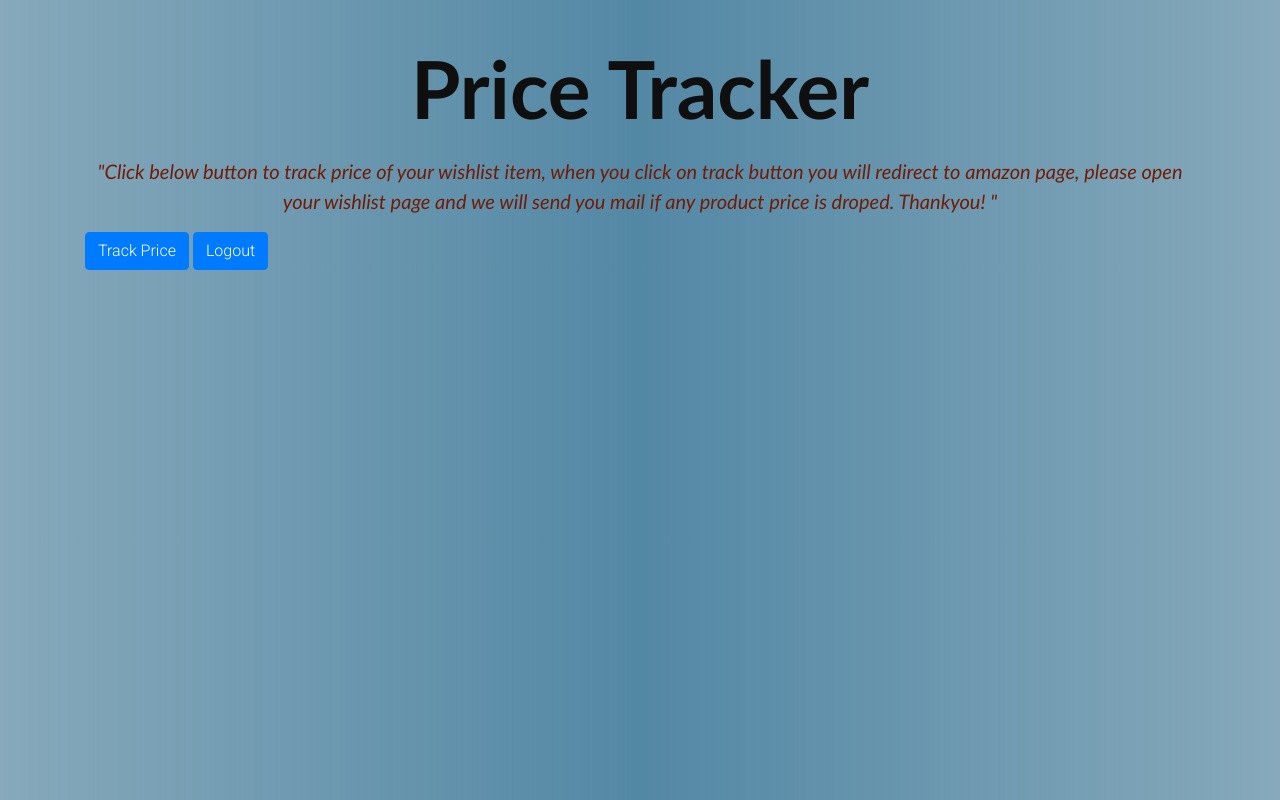
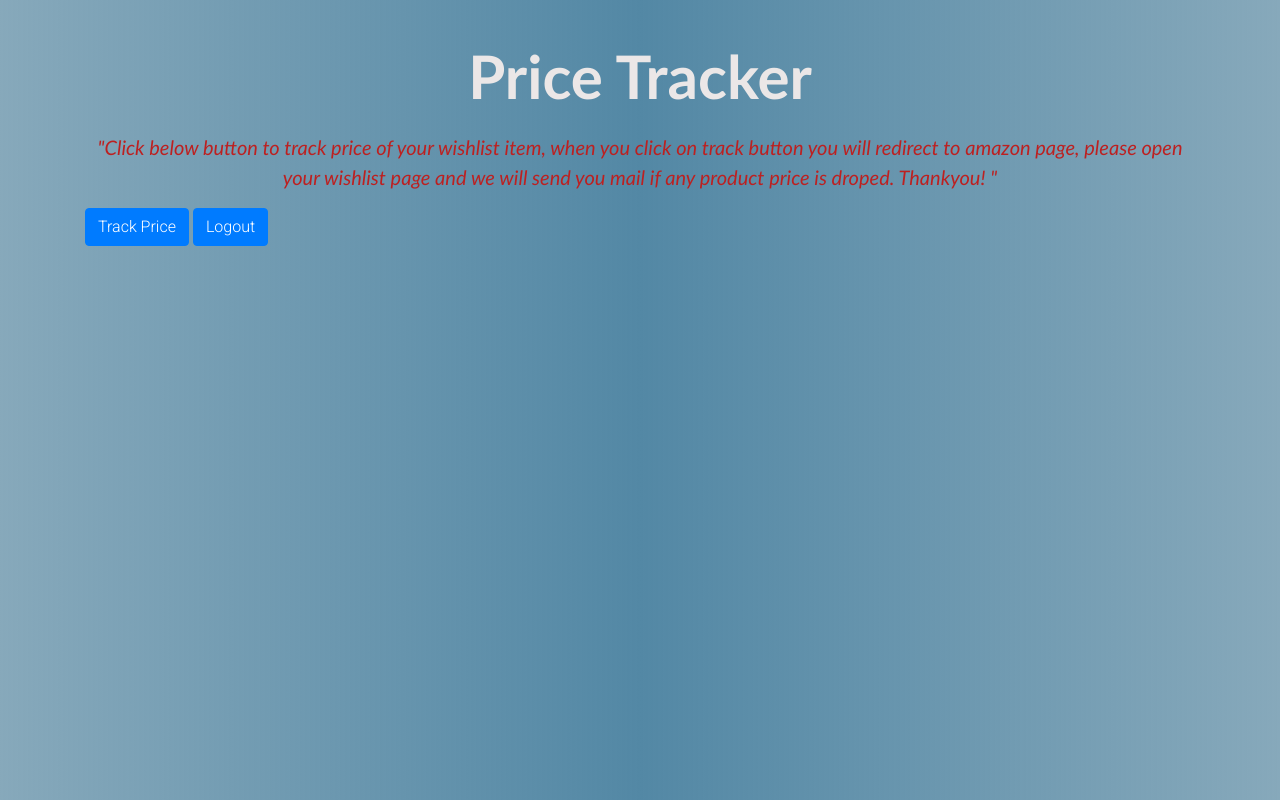
Before and after one commit to ajay1999kumar/Amazon-Price-Drop-Notifier, a browser extension: page public/html/home.html in a window 1280 px wide. Drawn offline with nearby package versions, Linux system fonts and the light colour scheme.

Commit message:
Update home.css

```diff
--- a/public/CSS/home.css
+++ b/public/CSS/home.css
@@ -14,17 +14,17 @@ body {
 .container h1{
     margin-top: 40px;
     text-align: center;
-    color: rgb(15, 15, 15);
+    color: rgb(235, 231, 231);
     font-weight: bold;
     font-family: 'Gill Sans', 'Gill Sans MT', Calibri, 'Trebuchet MS', sans-serif;
-    font-size: 80px;
+    font-size: 60px;
 
 }
 .container p{
   margin-top: 20px;
   font-style: italic;
   text-align: center;
-  color: rgb(114, 27, 5);
+  color: rgb(189, 32, 32);
   font-family: 'Gill Sans', 'Gill Sans MT', Calibri, 'Trebuchet MS', sans-serif;
   font-size: 20px;
 
```
